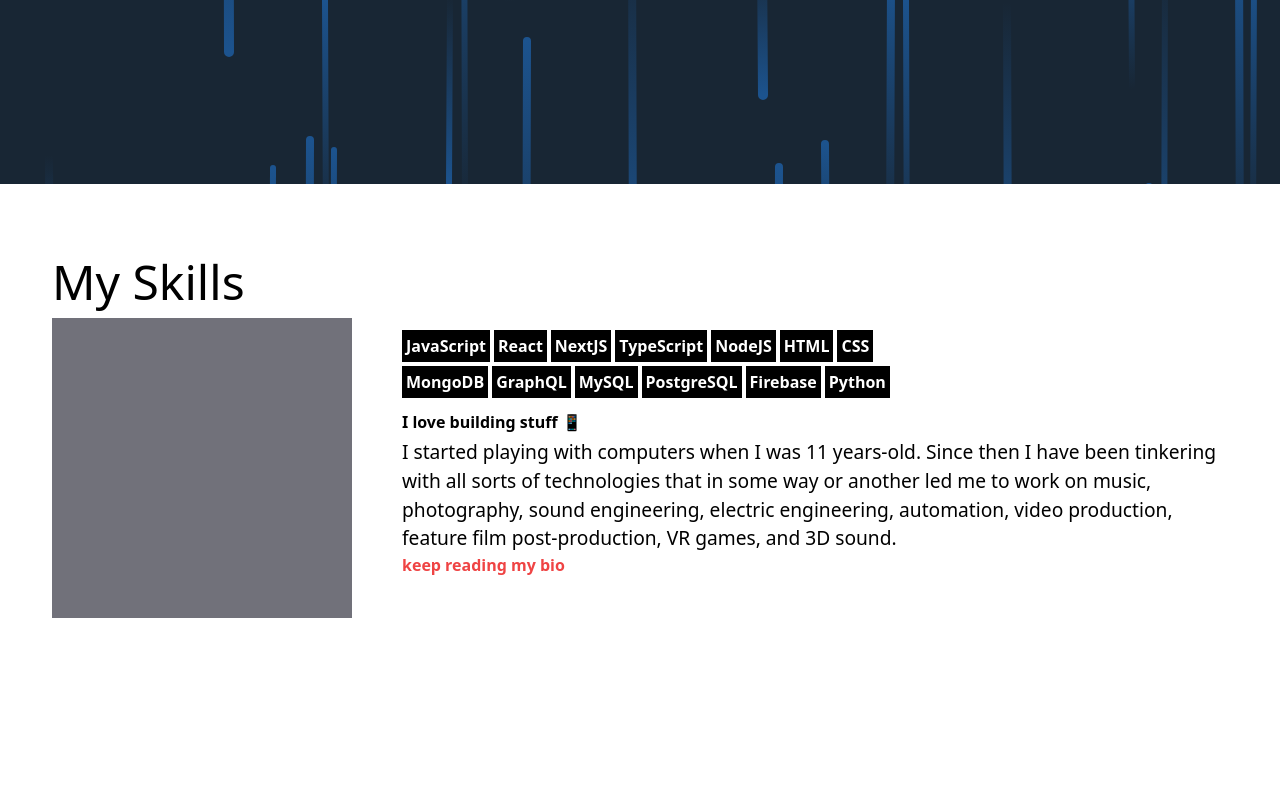
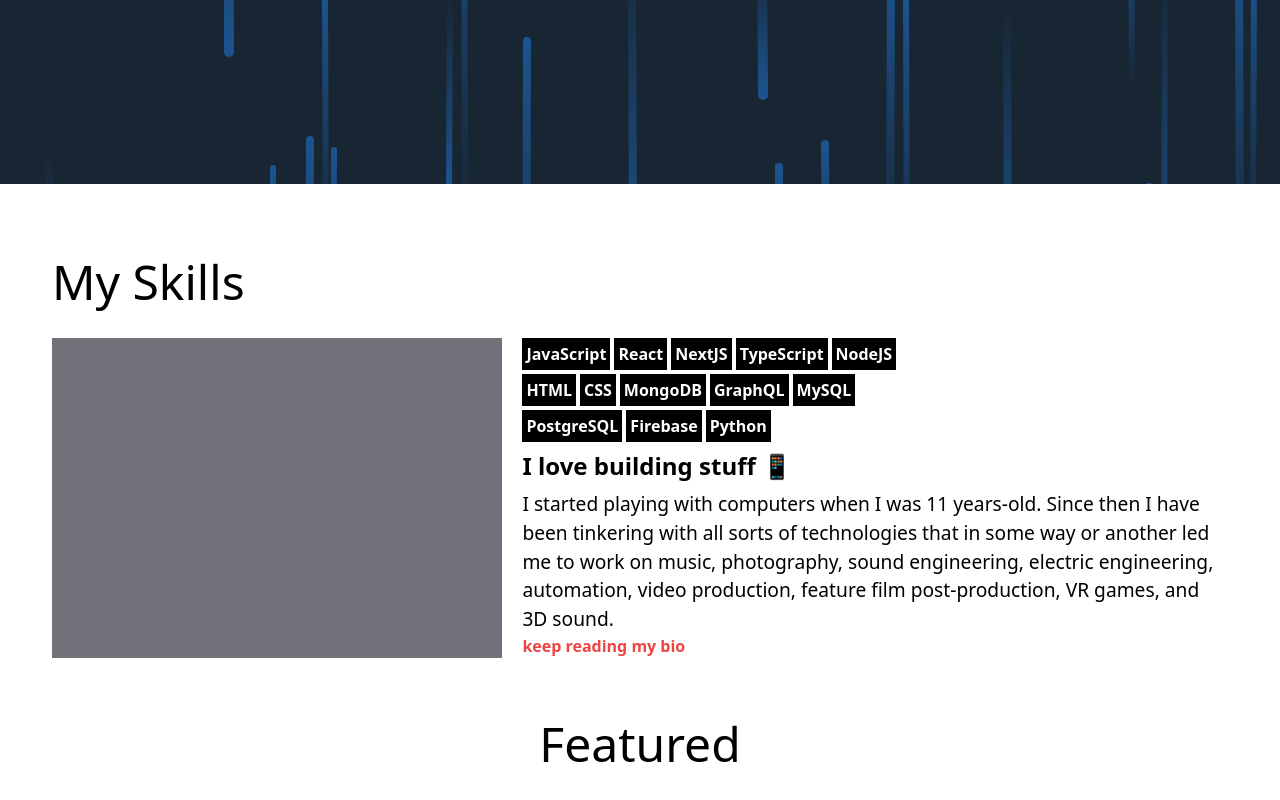
Before and after one commit to Inquisitive-Rishi/portfolio_website_V2, a React (Vite) app in the folder portfolio_website/: page / in a window 1280 px wide. Shown: the part 656-1456 px from the top of the page. Before the commit the page ends 1286 px from the top, so only its background shows below. Built offline with nearby package versions, Linux system fonts and the light colour scheme.

Commit message:
start blog section

```diff
--- /dev/null
+++ b/portfolio_website/src/components/BlogSection.jsx
@@ -0,0 +1,11 @@
+import SectionTitle from "./paragraphs/SectionTitle";
+
+function BlogSection() {
+  return (
+   <div className="flex place-content-around">
+    <SectionTitle text="Featured"/>
+   </div>
+  )
+}
+
+export default BlogSection;
--- a/portfolio_website/src/components/Container.jsx
+++ b/portfolio_website/src/components/Container.jsx
@@ -1,10 +1,12 @@
 // everything below hero seciton goes in here
+import BlogSection from "./BlogSection"
 import SkillsSection from "./SkillsSection"
 
 export default function Container() {
   return (
     <div className="max-w-[1200px] m-auto p-3 text-black">
     <SkillsSection/>
+    <BlogSection/>
     </div>
   )
 }
--- /dev/null
+++ b/portfolio_website/src/components/Link.jsx
@@ -0,0 +1,7 @@
+function Link({styles,text}) {
+  return (
+    <a href="#" className="font-bold text-red-500 hover:underline max-[790px]:ml-[270px]">{text}</a>
+)
+}
+
+export default Link
--- a/portfolio_website/src/components/Skills.jsx
+++ b/portfolio_website/src/components/Skills.jsx
@@ -4,7 +4,7 @@ const skills = ['JavaScript','React','NextJS','TypeScript','NodeJS','HTML','CSS'
 
 export default function Skills() {
   return (
-    <div className="flex flex-wrap max-w-[60%] gap-1 my-3">
+    <div className="flex flex-wrap max-w-[60%] gap-1 max-[790px]:justify-center max-[790px]:mx-auto">
         {skills.map(skill => <p key={skill} className="text-white font-bold bg-black p-1">{skill}</p>)}
     </div>
   )
--- a/portfolio_website/src/components/SkillsSection.jsx
+++ b/portfolio_website/src/components/SkillsSection.jsx
@@ -1,19 +1,21 @@
+import Link from "./Link";
 import Skills from "./Skills";
-import ParagraphNormal from '../components/paragraphs/ParagraphNormal'
+import Subtitle from "./Subtitle";
+import ParagraphNormal from "./paragraphs/ParagraphNormal";
 import SectionTitle from "./paragraphs/SectionTitle";
 
 const skillDescription = "I started playing with computers when I was 11 years-old. Since then I have been tinkering with all sorts of technologies that in some way or another led me to work on music, photography, sound engineering, electric engineering, automation, video production, feature film post-production, VR games, and 3D sound."
 
 function SkillsSection() {
     return (
-        <div className="grid grid-cols-base grid-row-base  max-[790px]:flex max-[790px]:flex-col">
+        <div className="grid grid-cols-base grid-row-base max-[790px]:flex max-[790px]:flex-col max-[790px]:gap-4 max-[790px]:items-center">
             <SectionTitle text="My Skills" customStyles="col-span-3"/>
-            <div className=" bg-zinc-500 row-start-2 min-h-[300px] max-w-[300px]"></div>
+            <div className=" bg-zinc-500 row-start-2 min-h-[150px] max-w-[100%] max-[790px]:w-[40%] max-[790px]:min-h-[300px] mr-5"></div>
             <div className="row-start-2 col-start-2">
-            <Skills/>
-            <p className="font-bold my-1">I love building stuff 📱</p>
-            <ParagraphNormal text={skillDescription} style="text"/>
-            <a href="www.google.com" className="font-bold text-red-500 hover:underline">keep reading my bio</a>
+            <Skills />
+            <Subtitle text="I love building stuff 📱"/>
+            <ParagraphNormal text={skillDescription} style="text max-[790px]:text-center"/>
+            <Link text="keep reading my bio"/>
             </div>
         </div>
     )
--- /dev/null
+++ b/portfolio_website/src/components/Subtitle.jsx
@@ -0,0 +1,5 @@
+export default function Subtitle({text}) {
+  return (
+    <p className="font-bold text-2xl my-2">{text}</p>
+)
+}
--- a/portfolio_website/src/components/paragraphs/SectionTitle.jsx
+++ b/portfolio_website/src/components/paragraphs/SectionTitle.jsx
@@ -1,6 +1,7 @@
 function SectionTitle({text, customStyles}) {
     const style = {
         marginTop:50,
+        marginBottom:20,
         fontSize:'3rem'
     }
     return (
--- a/portfolio_website/src/data.js
+++ b/portfolio_website/src/data.js
@@ -1,4 +1,10 @@
 const btns = ['About', 'Blogs', 'Projects', 'Contacts']
 const heroTxt = "I love exploring and creating 🚀 I'm a lifelong learner 🎓 and I might have a thing for traditional Neapolitan Pizza 🍕"
 
-export {btns, heroTxt};
+const featuredSection = [
+    {title: "Put your resume on the cloud", text:"Save paper, make it fast and a cool conversation starter for interviews. No more PDFs"},
+    {title: "JavaScript cheatsheet", text:"A cheatsheet for JavaScript interviews. Based on Dylan Israel\’s awesome Scrimba Frontend"},
+    {title: "React interview cheatsheet", text:"A cheatsheet for React interviews that goes over hooks, the DOM, props and more unique Reactyness"}
+]
+
+export {btns, heroTxt, featuredSection};
--- a/portfolio_website/tailwind.config.js
+++ b/portfolio_website/tailwind.config.js
@@ -11,11 +11,11 @@ export default {
       },
       gridTemplateRows: {
         // Simple 16 row grid
-        'base': 'repeat(2, minmax(500px, auto))',
+        'base': '150px 500px',
       },
       gridTemplateColumns: {
         // Simple 16 column grid
-        'base': 'repeat(2, minmax(350px, auto))',
+        'base': '0.4fr 0.6fr',
       }
     },
   },
```
